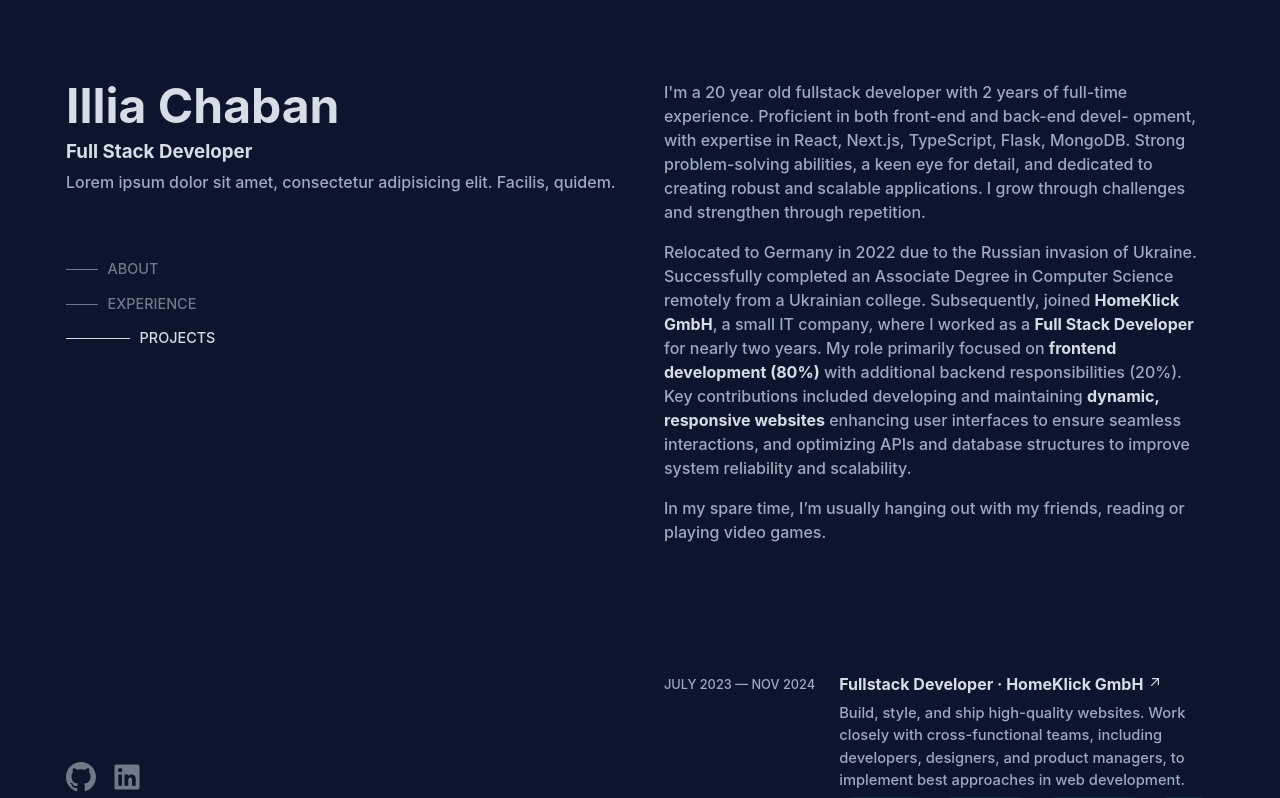
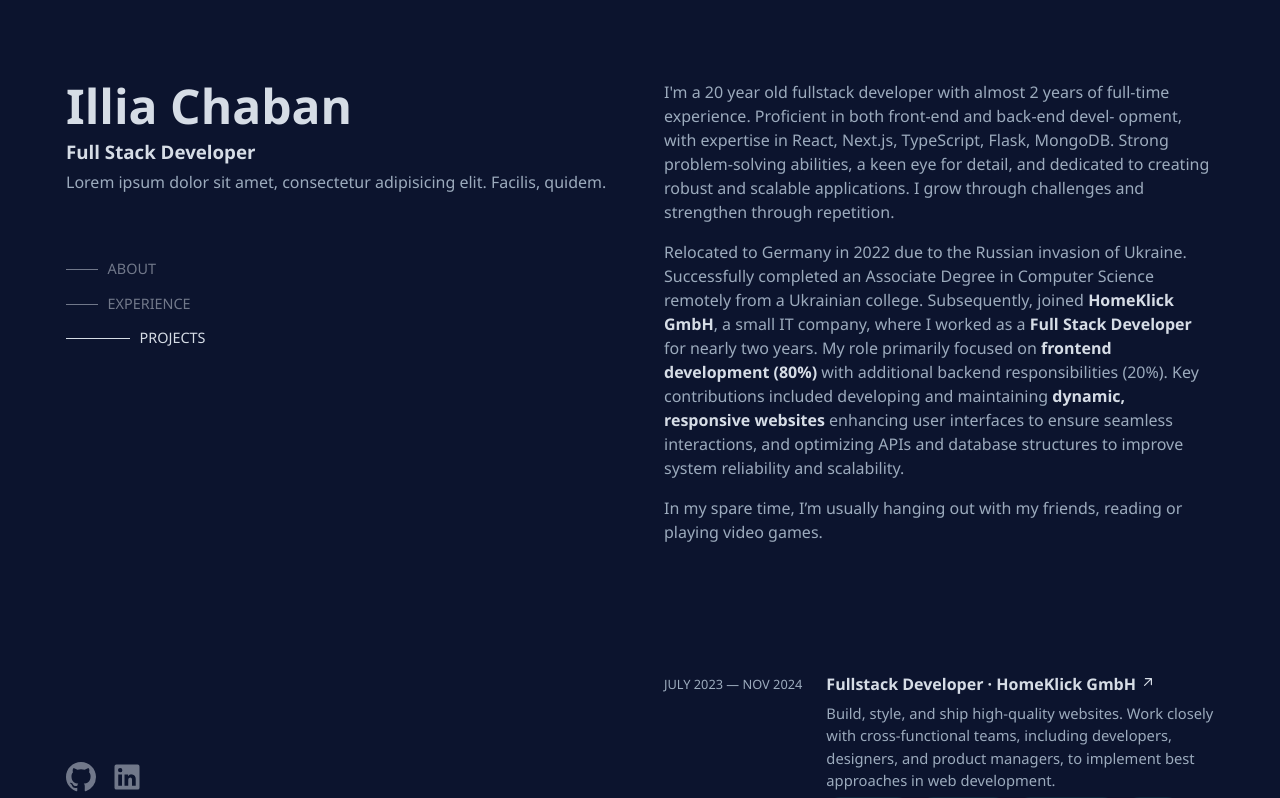
Before and after one commit to Illmix/illia-chaban, a React (Vite) app: page / in a window 1280 px wide. Shown: the top 798 px of the page. Built offline with nearby package versions, Linux system fonts and the light colour scheme.

Commit message:
add fonts

```diff
--- a/src/index.css
+++ b/src/index.css
@@ -11,7 +11,7 @@
   --text-color: rgb(156, 171, 189);
   --page-width: 1280px;
   --transition: 0.1s ease-out;
-  font-family: Inter, Roboto, Arial, sans-serif;
+  font-family: "Segoe UI",Roboto,"Helvetica Neue",Arial,"Noto Sans",sans-serif,"Apple Color Emoji","Segoe UI Emoji","Segoe UI Symbol","Noto Color Emoji";
   line-height: 1.5;
   font-weight: 500;
   color-scheme: light dark;
--- a/src/sections/right-side/components/Summary.tsx
+++ b/src/sections/right-side/components/Summary.tsx
@@ -19,7 +19,7 @@ const Summary = () => {
             <div className="observer" ref={ref} id="#about"></div>
             <h3 className="heading mobile-section-header">ABOUT</h3>
             <p className="summary-text">
-                I'm a 20 year old fullstack developer with 2 years of full-time experience. Proficient in both front-end and back-end devel-
+                I'm a 20 year old fullstack developer with almost 2 years of full-time experience. Proficient in both front-end and back-end devel-
                 opment, with expertise in React, Next.js, TypeScript, Flask, MongoDB. Strong problem-solving abilities, a keen eye for
                 detail, and dedicated to creating robust and scalable applications.
                 I grow through challenges and strengthen through repetition.
```
